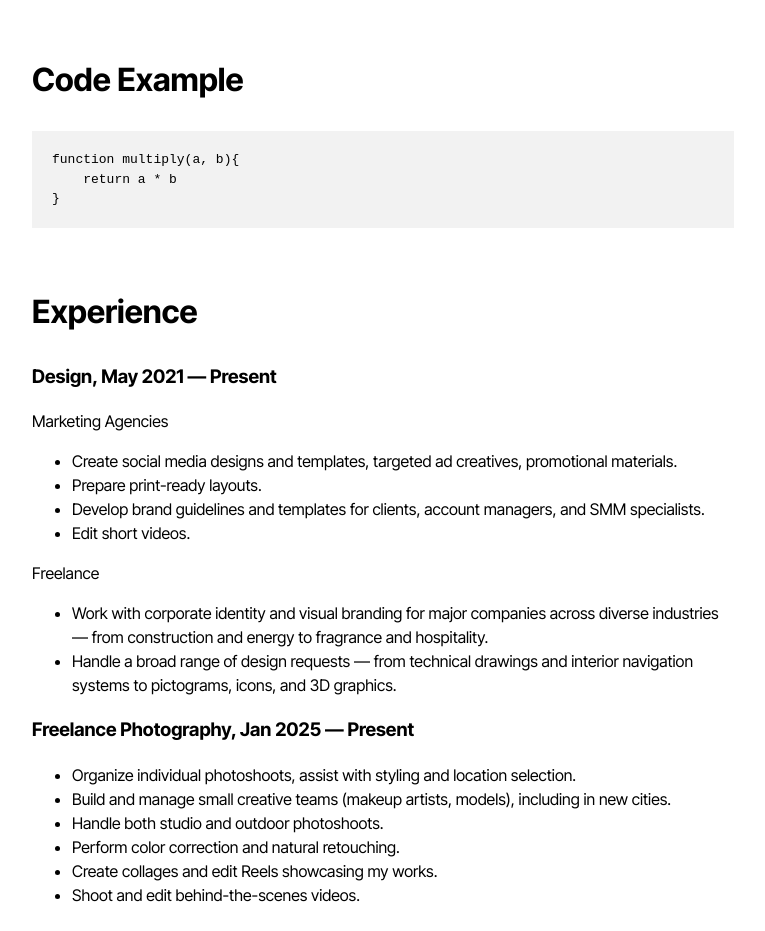
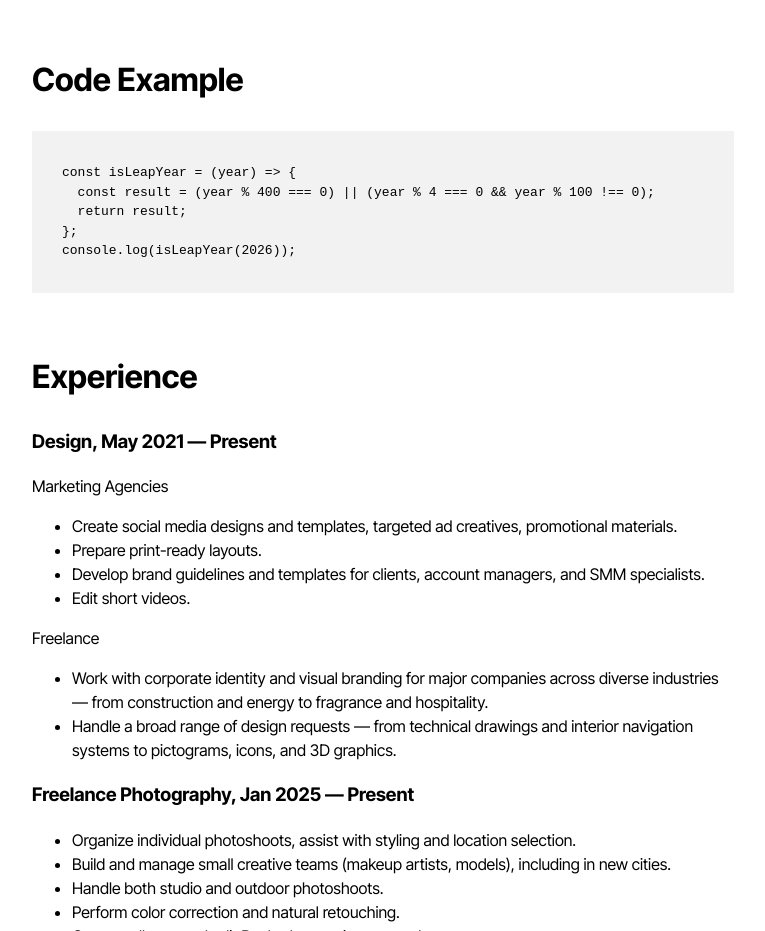
Before and after one commit to aLiubskaia/rsschool-cv, a plain HTML site: page index.html in a window 1280 px wide. Shown: the part 1200-2131 px from the top of the page, without its empty margins (446-1211 px from the left). Drawn offline with Linux system fonts and the light colour scheme.

Commit message:
docs: information changes

```diff
--- a/index.html
+++ b/index.html
@@ -87,12 +87,16 @@
 
                 <section id="code-section">
                     <h2>Code Example</h2>
-                    <pre class="code">
+                    <div class="code">
+                        <pre>
                         <code>
-function multiply(a, b){
-    return a * b
-}</code>
+const isLeapYear = (year) => {
+  const result = (year % 400 === 0) || (year % 4 === 0 && year % 100 !== 0);
+  return result;
+};
+console.log(isLeapYear(2026));</code>
                     </pre>
+                    </div>
                 </section>
 
                 <section id="experience-section">
--- a/style.css
+++ b/style.css
@@ -22,6 +22,7 @@ h2 {
 }
 
 body {
+    overflow-x: hidden;
     min-height: 100vh;
     margin: 15px 25px;
     padding: 0;
@@ -126,8 +127,13 @@ img {
 }
 
 .code {
-    padding-left: 20px;
+    max-width: calc(100vw - 50px);
+    overflow-x: scroll;
     background-color: #F2F2F2;
+}
+
+.code pre {
+    padding: 0 30px;
 }
 
 #languages-section {
@@ -151,6 +157,7 @@ img {
 
 #logo-rs {
     width: 150px;
+    height: 60px;
 }
 
 a:hover #logo-rs path[fill="black"] {
```
